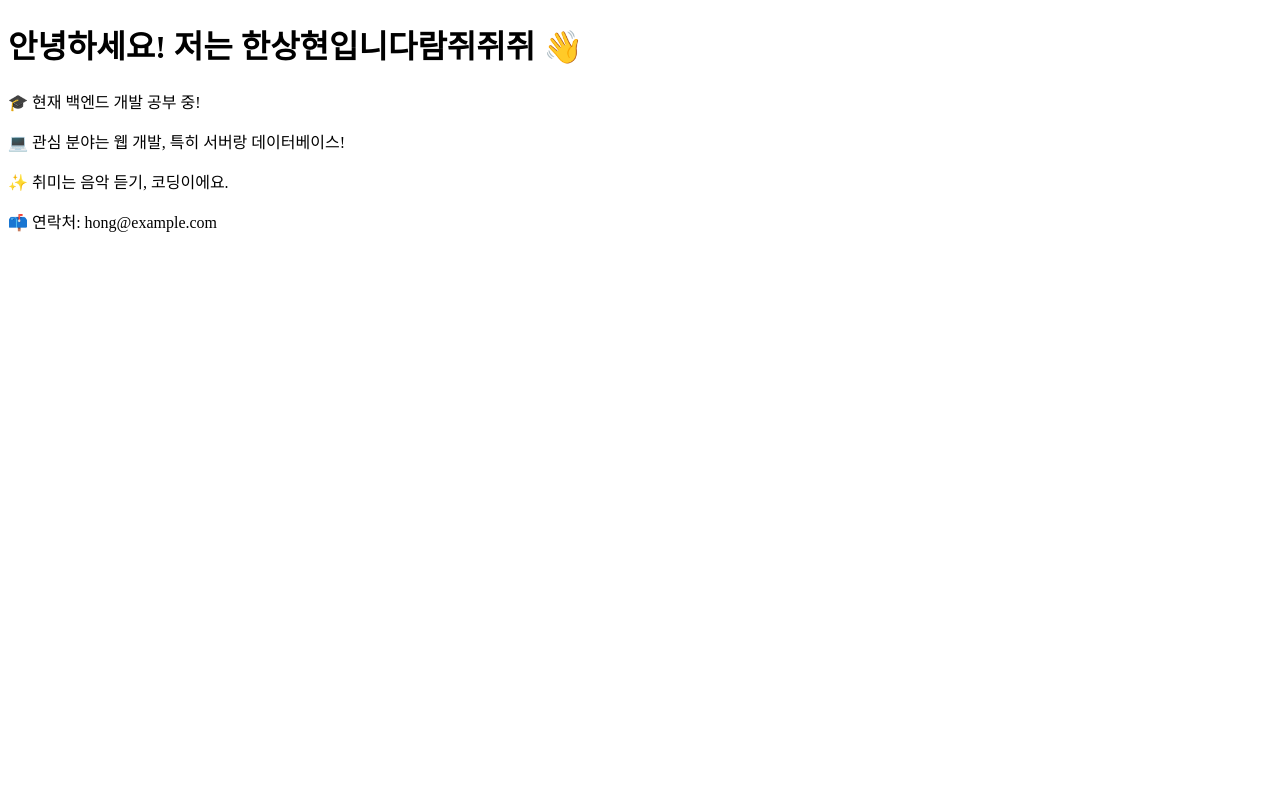
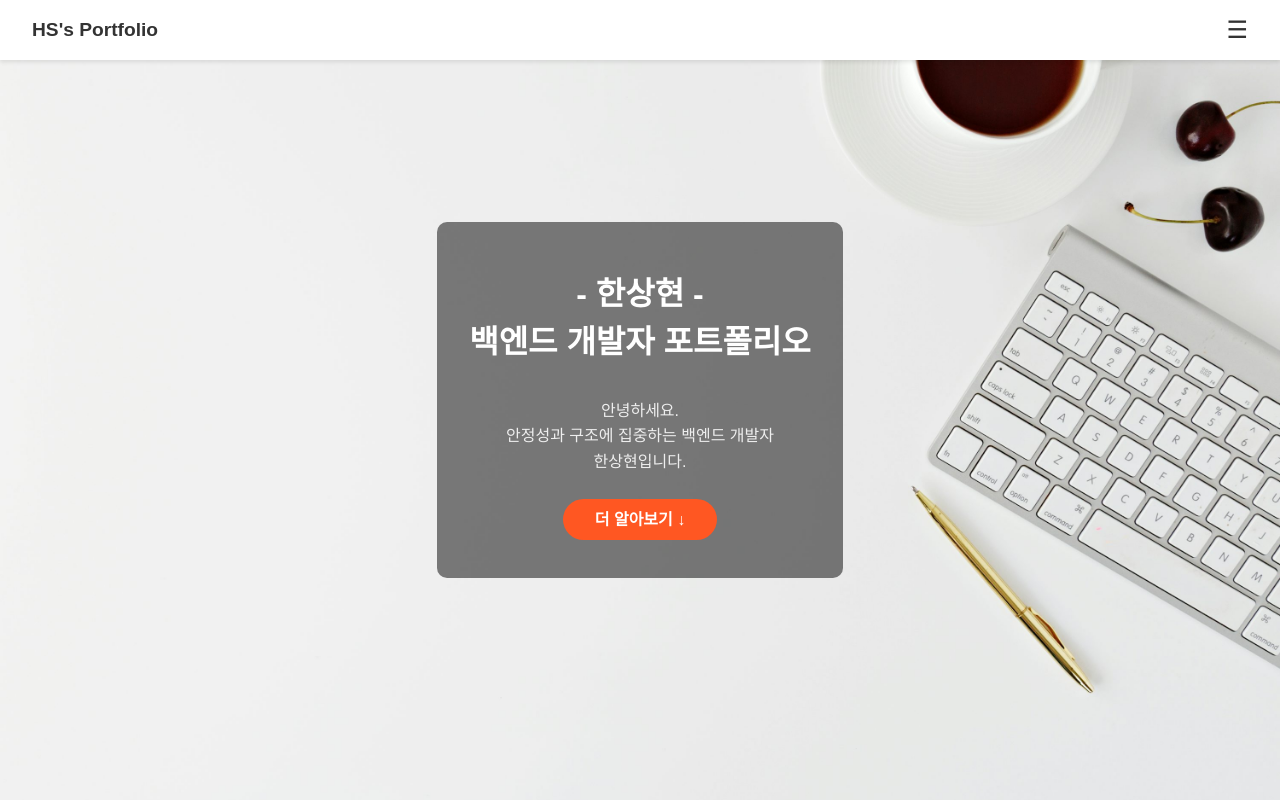
Before and after one commit to chxry1/LegendPage, a plain HTML site: page index.html in a window 1280 px wide. Drawn offline with Linux system fonts and the light colour scheme.

Commit message:
🎉 초기 포트폴리오 배포

```diff
--- a/index.html
+++ b/index.html
@@ -2,15 +2,26 @@
 <html lang="ko">
 <head>
   <meta charset="UTF-8" />
-  <title>내 소개 페이지</title>
+  <meta name="viewport" content="width=device-width, initial-scale=1.0" />
+  <title>한상현 포트폴리오</title>
+  <link rel="stylesheet" href="styles.css" />
 </head>
 <body>
-  <div class="container">
-    <h1>안녕하세요! 저는 한상현입니다람쥐쥐쥐 👋</h1>
-    <p>🎓 현재 백엔드 개발 공부 중!</p>
-    <p>💻 관심 분야는 웹 개발, 특히 서버랑 데이터베이스!</p>
-    <p>✨ 취미는 음악 듣기, 코딩이에요.</p>
-    <p>📫 연락처: hong@example.com</p>
-  </div>
+  <header class="navbar">
+    <div class="logo">HS's Portfolio</div>
+    <div class="menu-icon">☰</div>
+  </header>
+
+  <section class="hero">
+    <div class="overlay">
+      <h1>- 한상현 -<br />백엔드 개발자 포트폴리오</h1>
+      <p class="intro">
+        안녕하세요.<br />
+        안정성과 구조에 집중하는 백엔드 개발자<br />
+        한상현입니다.
+      </p>
+      <a href="#about" class="hero-btn">더 알아보기 ↓</a>
+    </div>
+  </section>
 </body>
 </html>
--- a/styles.css
+++ b/styles.css
@@ -1,23 +1,84 @@
-body {
-  font-family: 'Arial', sans-serif;
-  background-color: #f0f0f0;
-  padding: 40px;
+/* 기본 리셋 */
+* {
+  margin: 0;
+  padding: 0;
+  box-sizing: border-box;
 }
 
-.container {
-  background-color: white;
-  padding: 30px;
-  border-radius: 10px;
-  max-width: 600px;
-  margin: auto;
-  box-shadow: 0 0 10px rgba(0,0,0,0.1);
+body, html {
+  font-family: 'Pretendard', sans-serif;
+  color: #fff;
+  height: 100%;
 }
 
-h1 {
-  color: #333;
-  margin-bottom: 20px;
+/* 네비게이션 바 */
+.navbar {
+  position: fixed;
+  top: 0;
+  width: 100%;
+  padding: 1rem 2rem;
+  background-color: white;
+  display: flex;
+  justify-content: space-between;
+  align-items: center;
+  z-index: 1000;
+  box-shadow: 0 2px 4px rgba(0,0,0,0.1);
 }
 
-p {
+.logo {
+  font-weight: 700;
+  font-size: 1.2rem;
+  color: #333;
+}
+
+.menu-icon {
+  font-size: 1.5rem;
+  color: #333;
+}
+
+/* Hero 영역 */
+.hero {
+  height: 100vh;
+  background-image: url('images/background.jpg'); /* 배경 이미지 경로 맞게 수정 */
+  background-size: cover;
+  background-position: center;
+  display: flex;
+  align-items: center;
+  justify-content: center;
+  position: relative;
+}
+
+.overlay {
+  background-color: rgba(0, 0, 0, 0.5); /* 어두운 오버레이 */
+  padding: 3rem 2rem;
+  text-align: center;
+  border-radius: 10px;
+}
+
+.hero h1 {
+  font-size: 2rem;
+  font-weight: 900;
+  line-height: 1.5;
+  margin-bottom: 2rem;
+}
+
+.intro {
+  font-size: 1rem;
   line-height: 1.6;
+  margin-bottom: 2rem;
+  color: #eee;
 }
+
+.hero-btn {
+  background-color: #ff5722;
+  padding: 0.75rem 2rem;
+  border-radius: 30px;
+  color: white;
+  text-decoration: none;
+  font-weight: bold;
+  transition: background-color 0.3s ease;
+}
+
+.hero-btn:hover {
+  background-color: #e64a19;
+}
```
Also changed, not shown: images/background.jpg (added).
